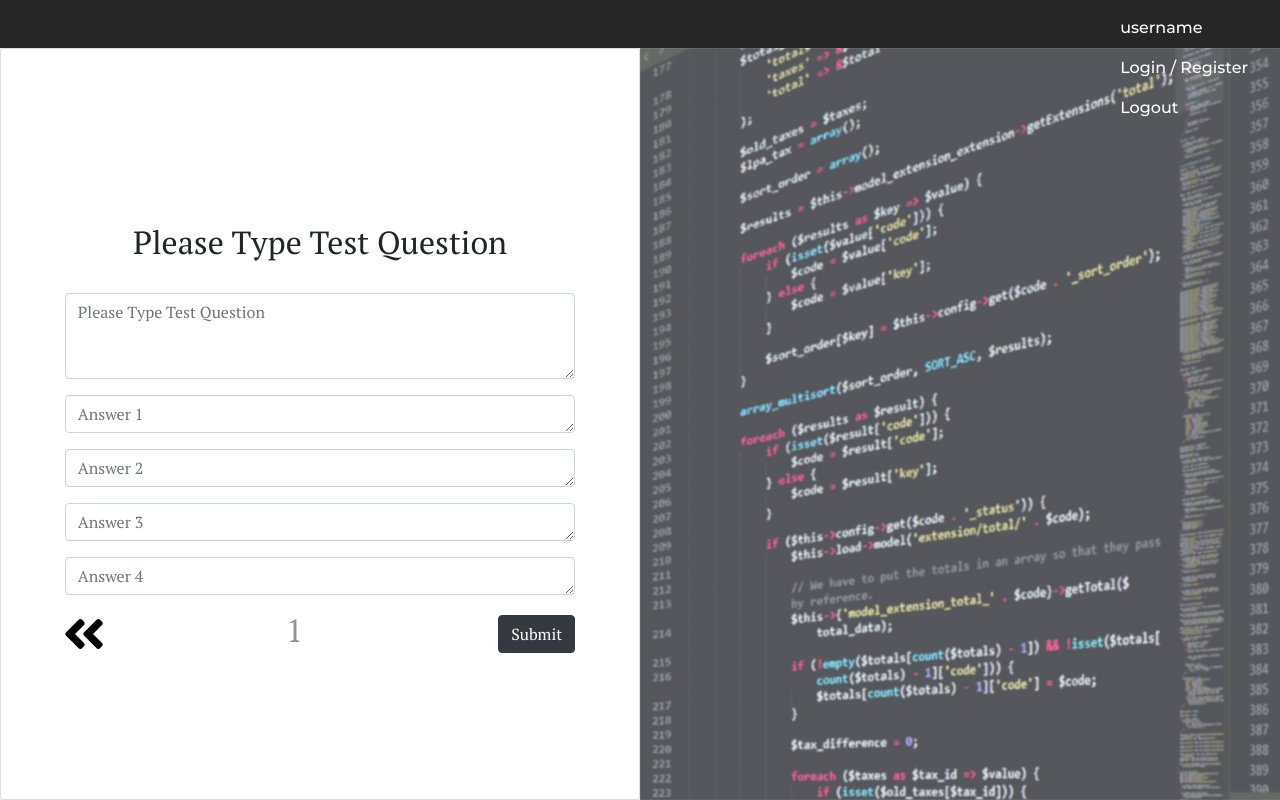
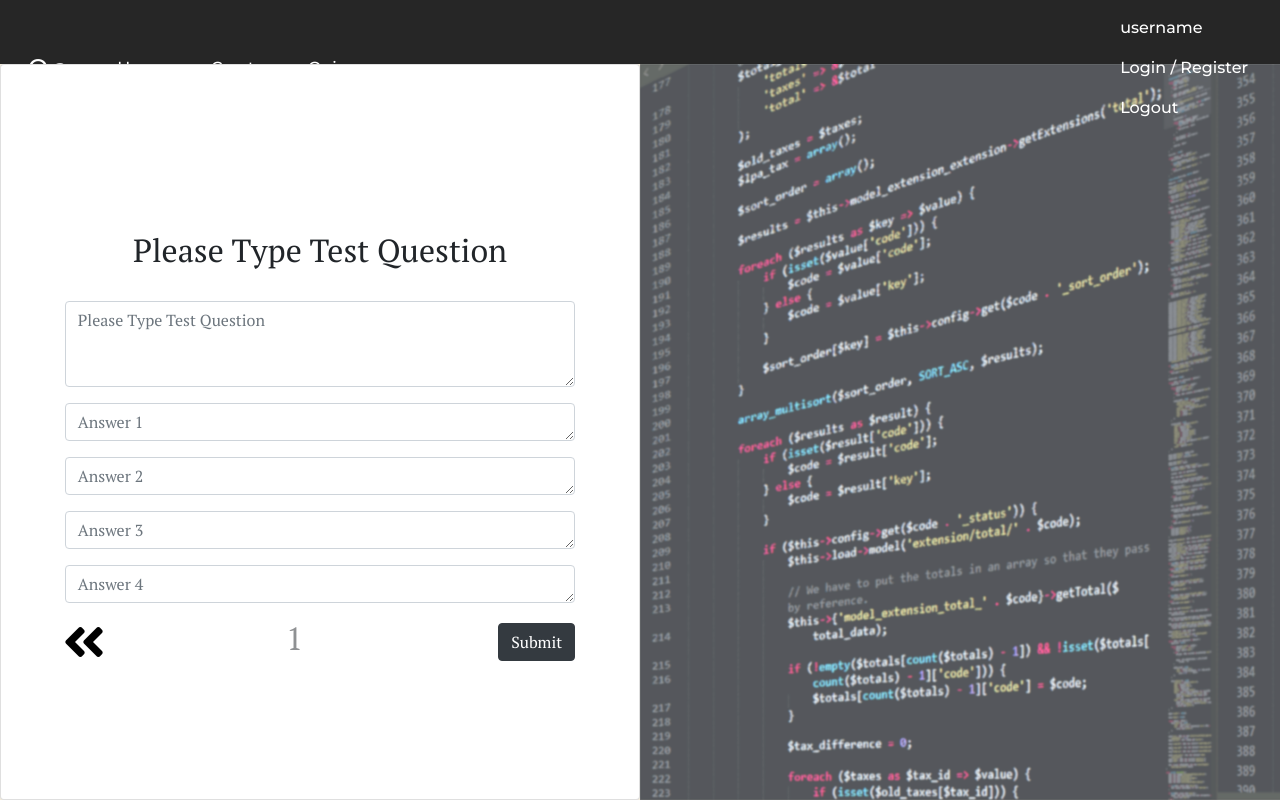
Before and after one commit to andreiskandar/quiz-app, a Node server app: template views/question_form.ejs in a window 1280 px wide. Run offline with Node 20, Linux system fonts and the light colour scheme; the template is opened without the code that fills it, so the values that code supplies are empty; some libraries are stand-ins or nearby versions.

Commit message:
change header height to 8vh and body 92vh

```diff
--- a/public/styles/body.css
+++ b/public/styles/body.css
@@ -7,6 +7,6 @@
   background-image: url(/images/coding2.png);
   background-size: cover;
   background-repeat: no-repeat;
-  height: 94vh;
+  height: 92vh;
   width: 50%;
 }
--- a/public/styles/nav.css
+++ b/public/styles/nav.css
@@ -2,7 +2,7 @@
   background-color: #262626;
   display: flex;
   align-items: center;
-  height: 6vh;
+  height: 8vh;
   color: #fff;
 }
 li {
@@ -26,7 +26,7 @@
 .nv-links-side {
   display: flex;
   position: relative;
-  left: 52em;
+  left: 25vw;
 }
 
 .nav-link {
```
